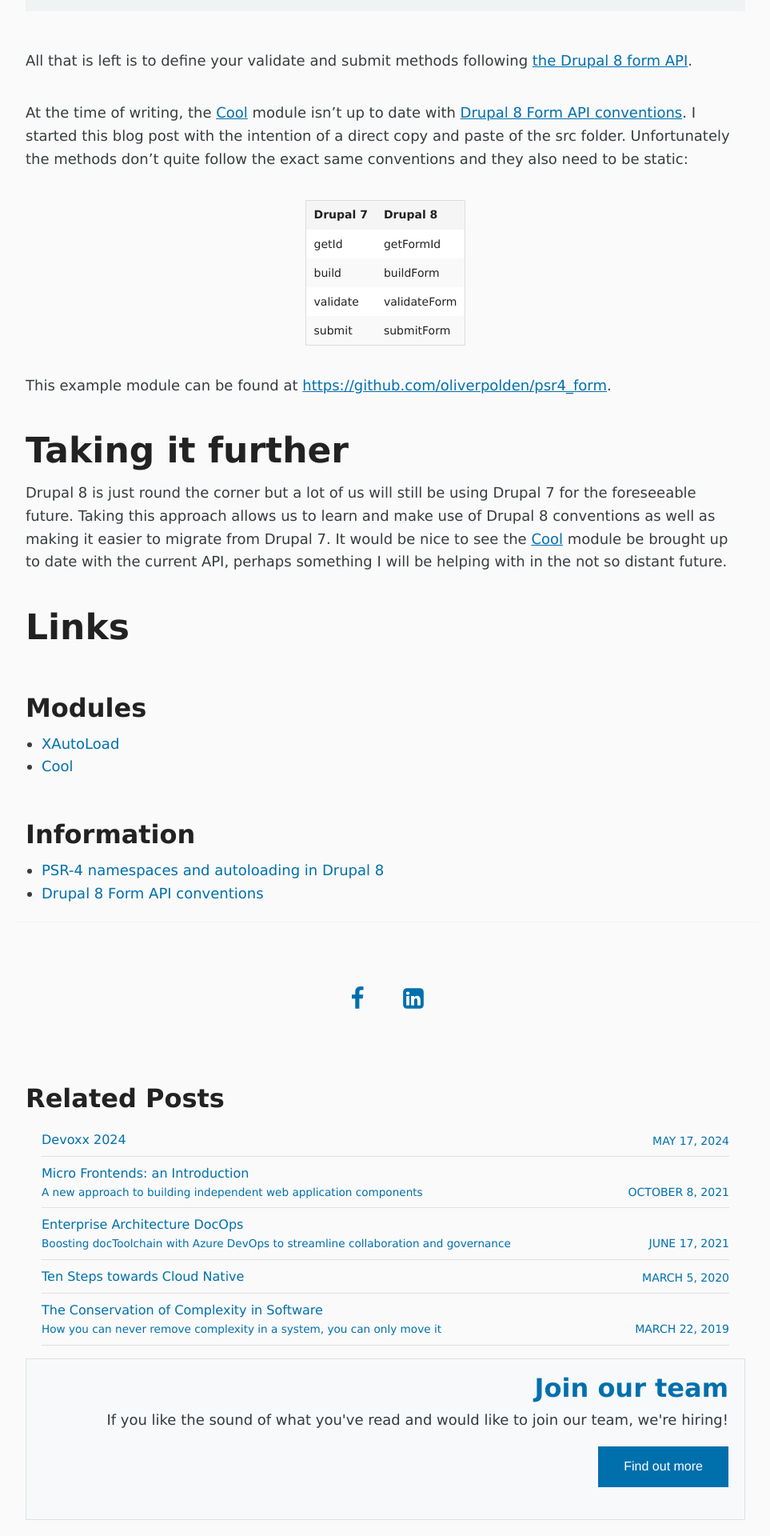
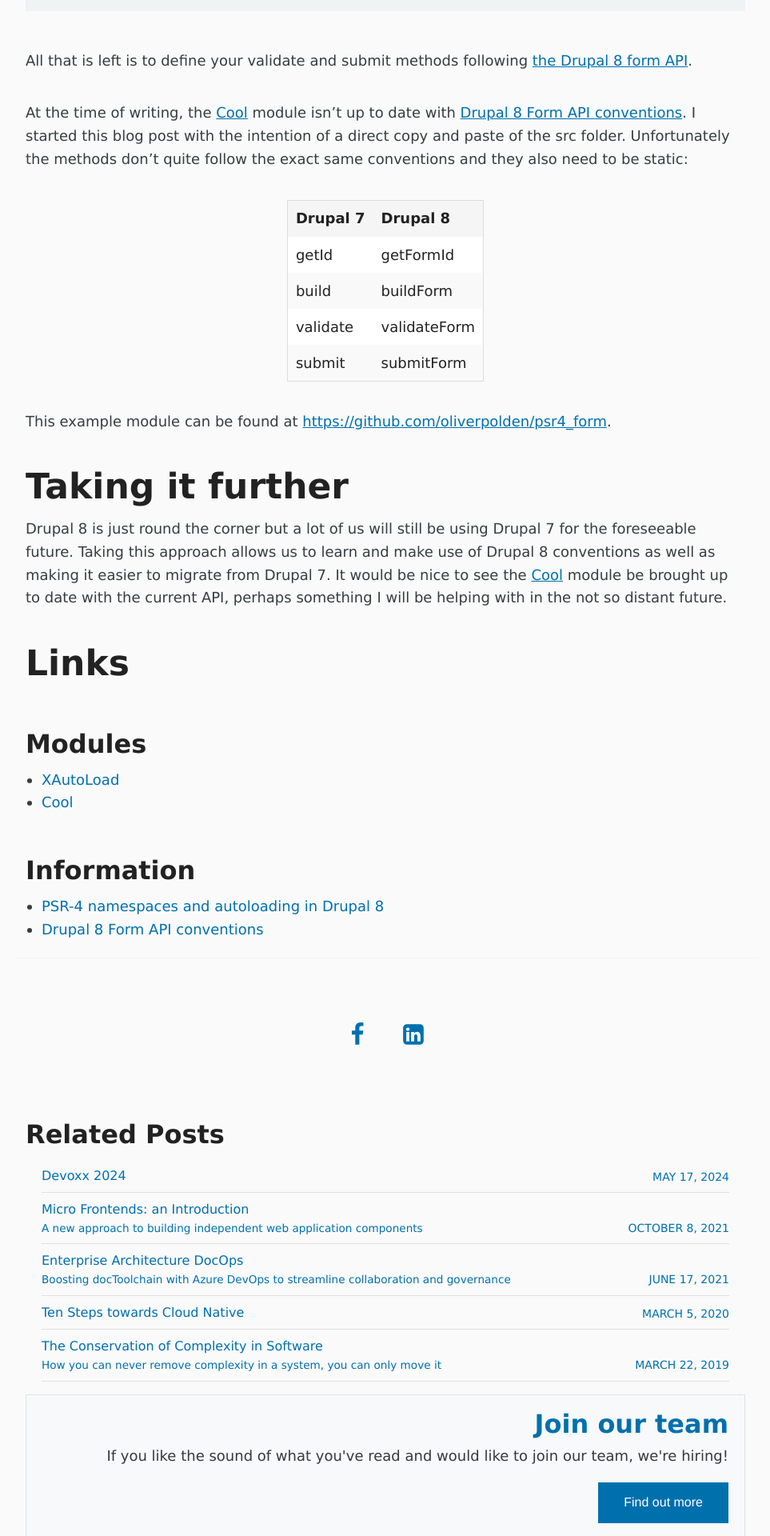
Before and after one commit to Capgemini/capgemini.github.io, a Jekyll site: the page built from _posts/2015-01-14-drupal-7-psr-forms.md, in a window 1280 px wide. Shown: the part 2595-4515 px from the top of the page at 80% size, without its empty margins (158-1121 px from the left). Built offline with Jekyll 4.4.1, drawn with Linux system fonts in a browser that asks for light colours; comment, search, counter and statistics services are not loaded.

Commit message:
Update from https://github.com/Capgemini/blog-private/commit/09db0e82a412a3dd825d51ab972eee2169e1e75e

```diff
--- a/assets/css/_post.scss
+++ b/assets/css/_post.scss
@@ -138,6 +138,13 @@
     margin: 0 auto 2em;
     max-width: $width-full;
     font-size: 1.125rem;
+    line-height: 1.5;
+
+    th,
+    td {
+      font-size: inherit;
+      line-height: inherit;
+    }
   }
 
   img {
```
